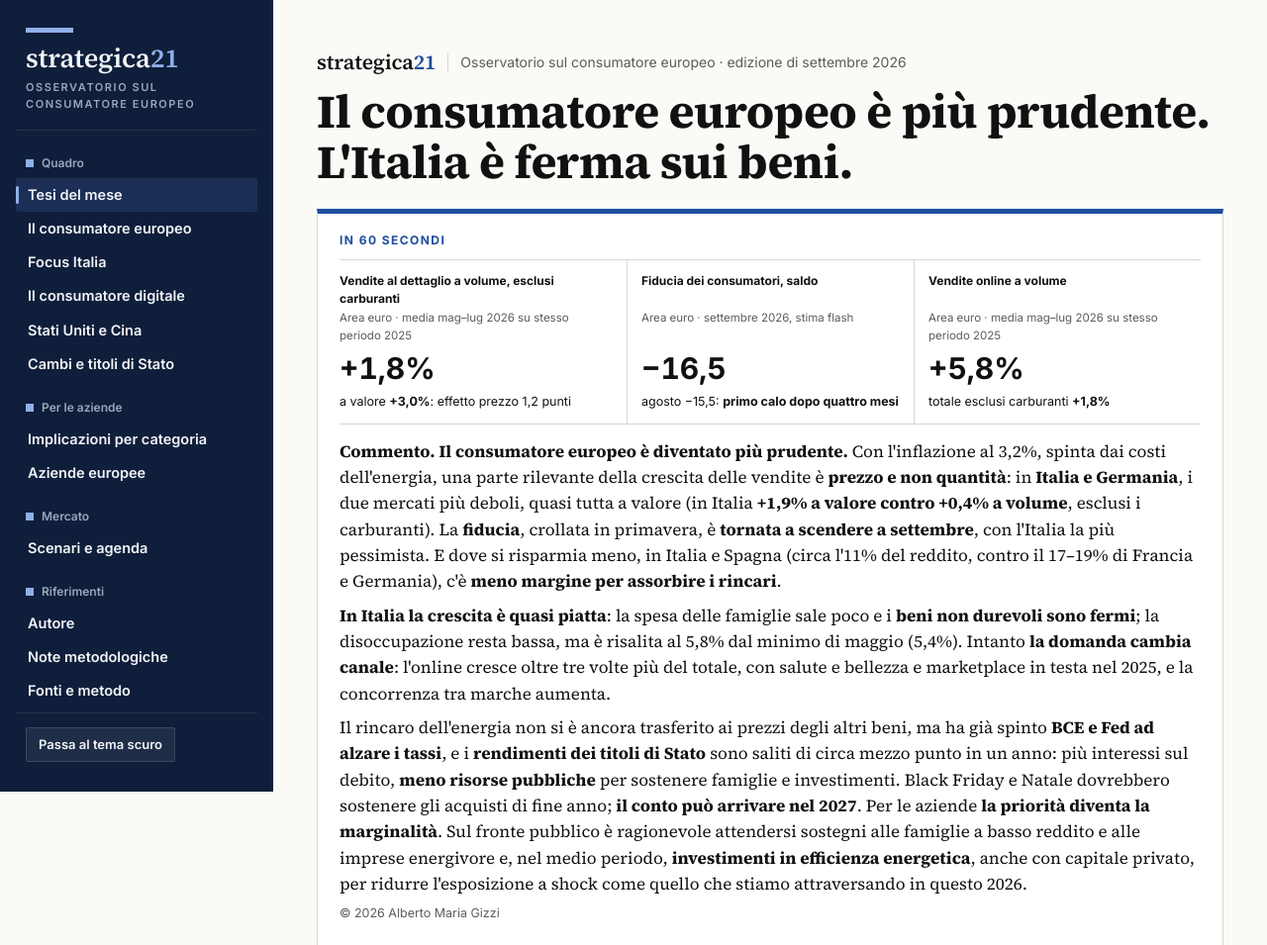
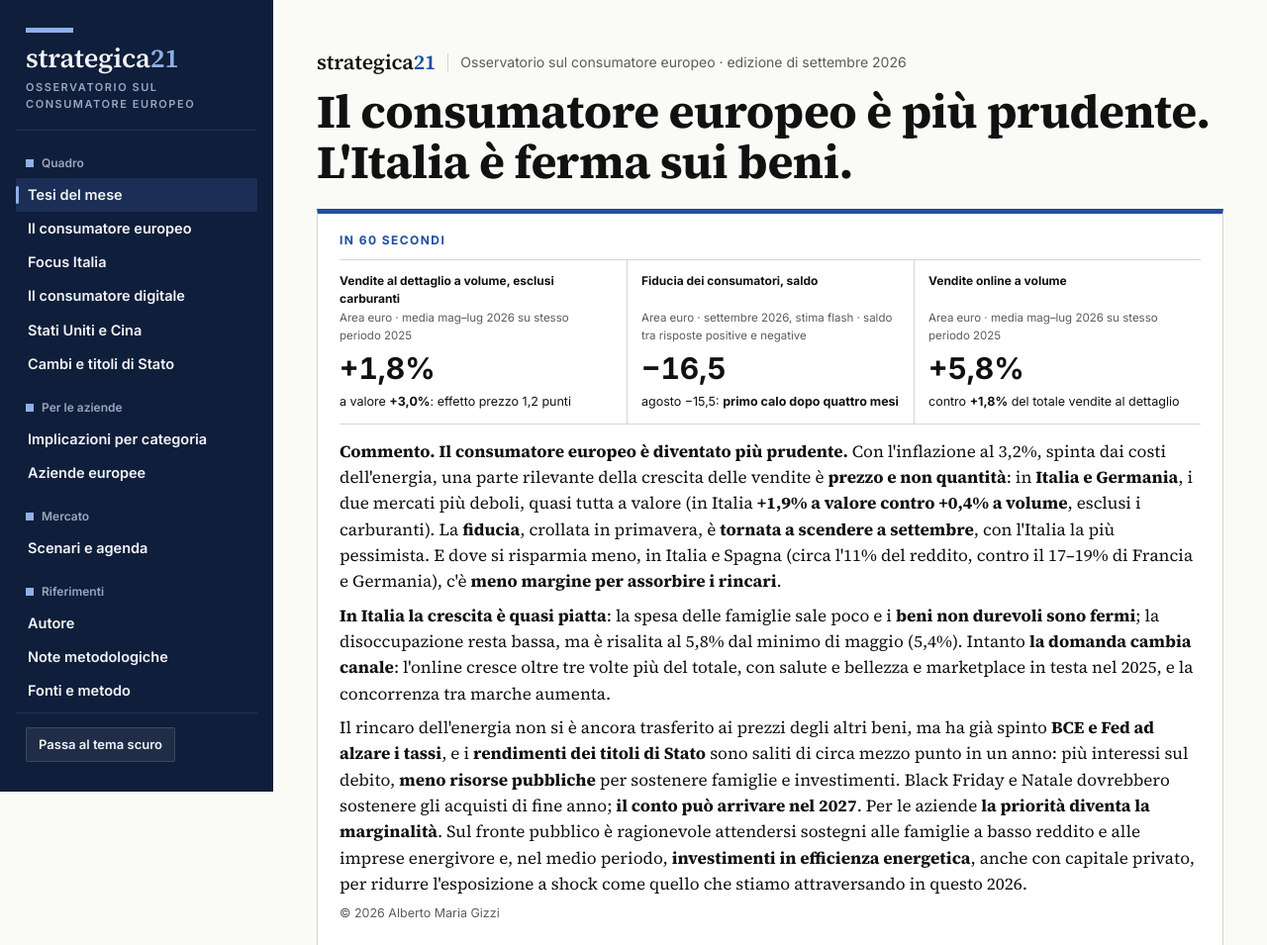
Before and after one commit to albertomg89/Strategica21, a plain HTML site: page index.html in a window 1280 px wide. Shown: the top 955 px of the page at 99% size. Drawn offline with nearby package versions, Linux system fonts and the light colour scheme.

Commit message:
In 60 secondi: etichette di confronto piu chiare
Co-Authored-By: Claude Opus 5.5 <noreply@anthropic.com>
Claude-Session: https://claude.ai/code/session_018A6L8BteqLWD3S4RiWpYJL

```diff
--- a/index.html
+++ b/index.html
@@ -736,8 +736,8 @@ html,body{overflow-x:clip}
     <div class="s60h">In 60 secondi</div>
     <div class="s60k">
       <div><span>Vendite al dettaglio a volume, esclusi carburanti</span><i class="s60p">Area euro · media mag–lug 2026 su stesso periodo 2025</i><strong>+1,8%</strong><em>a valore <b>+3,0%</b>: effetto prezzo 1,2 punti</em></div>
-      <div><span>Fiducia dei consumatori, saldo</span><i class="s60p">Area euro · settembre 2026, stima flash</i><strong>−16,5</strong><em>agosto −15,5: <b>primo calo dopo quattro mesi</b></em></div>
-      <div><span>Vendite online a volume</span><i class="s60p">Area euro · media mag–lug 2026 su stesso periodo 2025</i><strong>+5,8%</strong><em>totale esclusi carburanti <b>+1,8%</b></em></div>
+      <div><span>Fiducia dei consumatori, saldo</span><i class="s60p">Area euro · settembre 2026, stima flash · saldo tra risposte positive e negative</i><strong>−16,5</strong><em>agosto −15,5: <b>primo calo dopo quattro mesi</b></em></div>
+      <div><span>Vendite online a volume</span><i class="s60p">Area euro · media mag–lug 2026 su stesso periodo 2025</i><strong>+5,8%</strong><em>contro <b>+1,8%</b> del totale vendite al dettaglio</em></div>
     </div>
     <p class="s60t"><b>Commento.</b> <b>Il consumatore europeo è diventato più prudente.</b> Con l'inflazione al 3,2%, spinta dai costi dell'energia, una parte rilevante della crescita delle vendite è <b>prezzo e non quantità</b>: in <b>Italia e Germania</b>, i due mercati più deboli, quasi tutta a valore (in Italia <b>+1,9% a valore contro +0,4% a volume</b>, esclusi i carburanti). La <b>fiducia</b>, crollata in primavera, è <b>tornata a scendere a settembre</b>, con l'Italia la più pessimista. E dove si risparmia meno, in Italia e Spagna (circa l'11% del reddito, contro il 17–19% di Francia e Germania), c'è <b>meno margine per assorbire i rincari</b>.</p>
     <p class="s60t"><b>In Italia la crescita è quasi piatta</b>: la spesa delle famiglie sale poco e i <b>beni non durevoli sono fermi</b>; la disoccupazione resta bassa, ma è risalita al 5,8% dal minimo di maggio (5,4%). Intanto <b>la domanda cambia canale</b>: l'online cresce oltre tre volte più del totale, con salute e bellezza e marketplace in testa nel 2025, e la concorrenza tra marche aumenta.</p>
```
